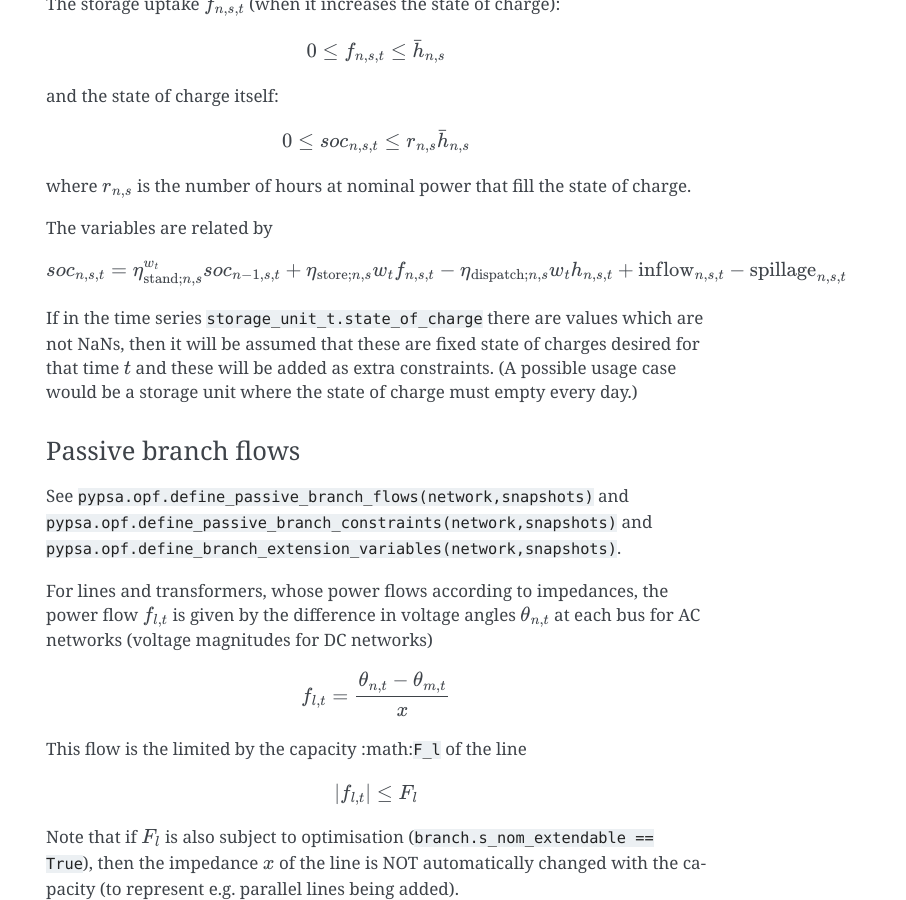
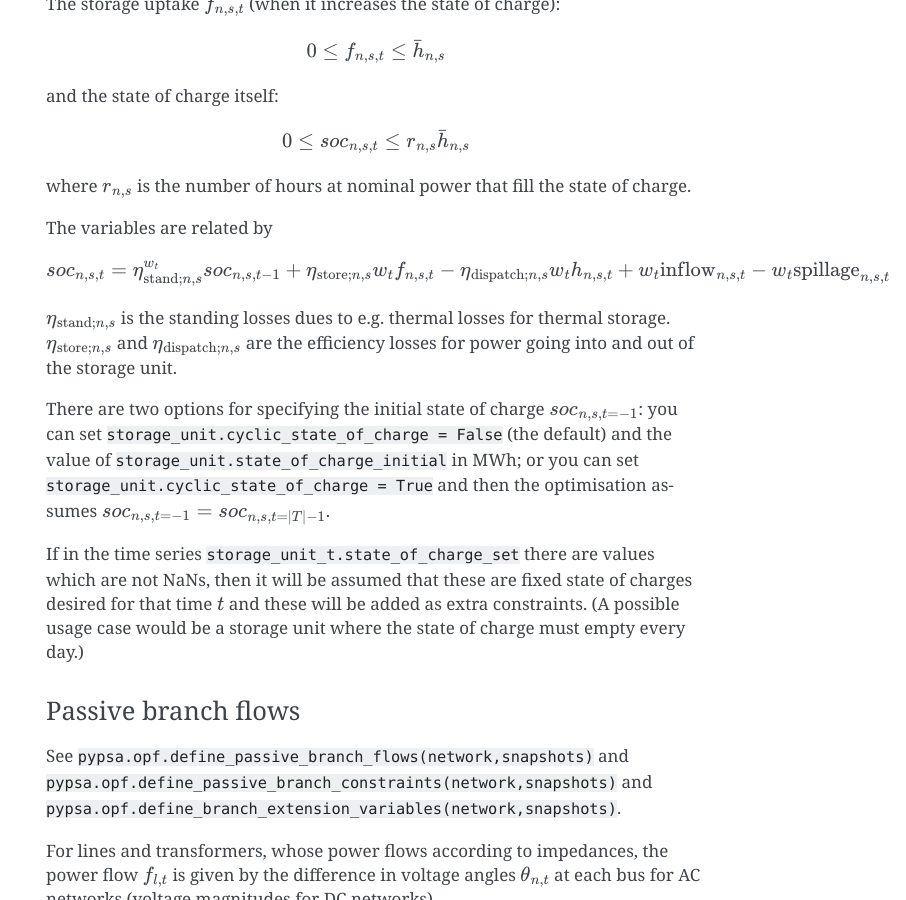
Before and after one commit to PyPSA/PyPSA, a Sphinx documentation site: the page built from doc/optimal_power_flow.rst, in a window 1280 px wide and 900 px high, scrolled down 2758 px. Shown: the whole window, without its empty margins (374-1280 px from the left). Built offline with Sphinx 7.4.7, drawn with Linux system fonts in a browser that asks for light colours; formulas are drawn with MathJax 3; some of the changed text lies outside the part shown.

Commit message:
Update storage documentation

```diff
--- a/doc/optimal_power_flow.rst
+++ b/doc/optimal_power_flow.rst
@@ -163,10 +163,25 @@ where :math:`r_{n,s}` is the number of hours at nominal power that fill the stat
 The variables are related by
 
 .. math::
-   soc_{n,s,t} = \eta_{\textrm{stand};n,s}^{w_t} soc_{n-1,s,t} + \eta_{\textrm{store};n,s} w_t f_{n,s,t} -  \eta_{\textrm{dispatch};n,s} w_t h_{n,s,t} + \textrm{inflow}_{n,s,t} - \textrm{spillage}_{n,s,t}
+   soc_{n,s,t} = \eta_{\textrm{stand};n,s}^{w_t} soc_{n,s,t-1} + \eta_{\textrm{store};n,s} w_t f_{n,s,t} -  \eta_{\textrm{dispatch};n,s} w_t h_{n,s,t} + w_t\textrm{inflow}_{n,s,t} - w_t\textrm{spillage}_{n,s,t}
+
+:math:`\eta_{\textrm{stand};n,s}` is the standing losses dues to
+e.g. thermal losses for thermal
+storage. :math:`\eta_{\textrm{store};n,s}` and
+:math:`\eta_{\textrm{dispatch};n,s}` are the efficiency losses for
+power going into and out of the storage unit.
 
 
-If in the time series ``storage_unit_t.state_of_charge`` there are
+
+There are two options for specifying the initial state of charge :math:`soc_{n,s,t=-1}`: you can set
+``storage_unit.cyclic_state_of_charge = False`` (the default) and the value of
+``storage_unit.state_of_charge_initial`` in MWh; or you can set
+``storage_unit.cyclic_state_of_charge = True`` and then
+the optimisation assumes :math:`soc_{n,s,t=-1} = soc_{n,s,t=|T|-1}`.
+
+
+
+If in the time series ``storage_unit_t.state_of_charge_set`` there are
 values which are not NaNs, then it will be assumed that these are
 fixed state of charges desired for that time :math:`t` and these will
 be added as extra constraints. (A possible usage case would be a
@@ -269,7 +284,15 @@ Additional variables which do not appear in the objective function are
 the storage uptake variable, the state of charge and the voltage angle
 for each bus.
 
-Variables summary
------------------
+Variables and notation summary
+------------------------------
 
 TODO - see objective function.
+
+:math:`n \in N = \{0,\dots |N|-1\}` label the buses
+
+:math:`t \in T = \{0,\dots |T|-1\}` label the snapshots
+
+:math:`l \in L = \{0,\dots |L|-1\}` label the branches
+
+:math:`s \in S = \{0,\dots |S|-1\}` label the different generator/storage types at each bus
```
